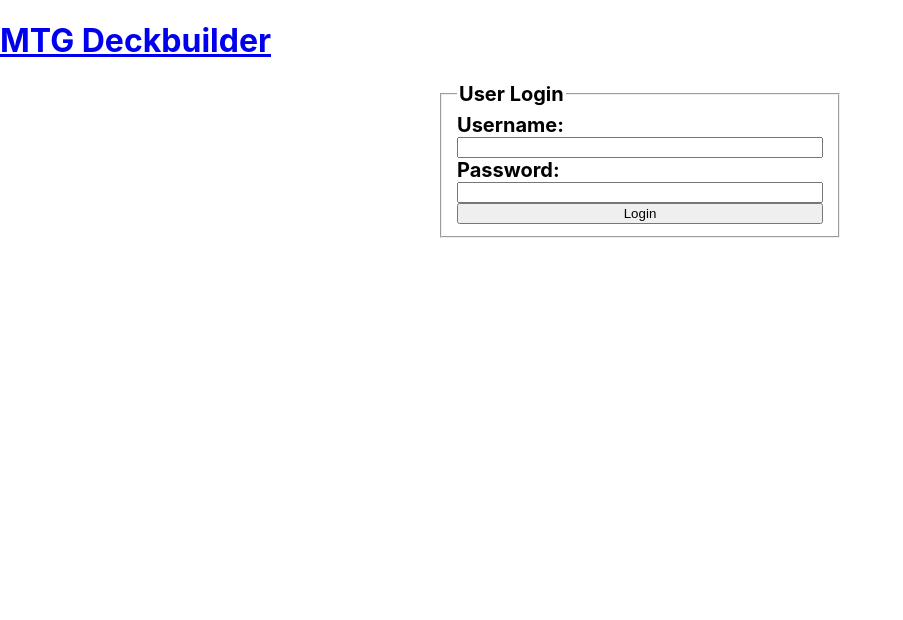
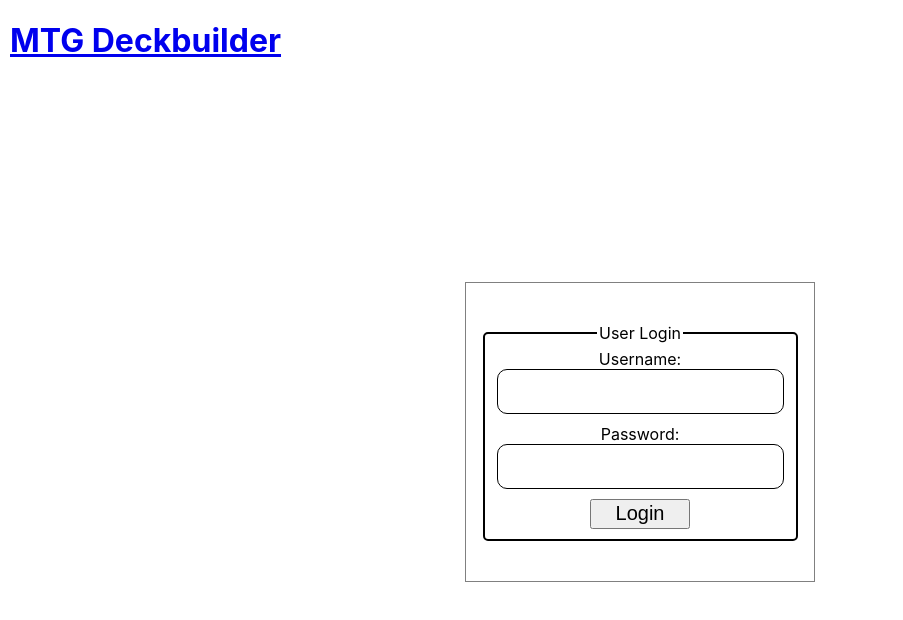
Before and after one commit to jerradm85/mtg-deckbuilder-app, a React (Create React App) app: page /login in a window 1280 px wide. Shown: the top 620 px of the page, without its empty margins (0-903 px from the left). Built offline with nearby package versions, Linux system fonts and the light colour scheme.

Commit message:
mid way through wireframes

```diff
--- a/src/App.css
+++ b/src/App.css
@@ -4,12 +4,6 @@
     min-height: calc(100vh - 80px);
 }
 
-.left {
-    background-color: darkslategray;
-    color: azure;
-  }
-
-.right {
-    background-color: wheat;
-    color: firebrick;
+h1 {
+    margin-left: 10px;
 }
--- a/src/App.js
+++ b/src/App.js
@@ -74,13 +74,11 @@
     return (
       <Context.Provider value={value}>
         <div>
-          <header>
-          <Link className='Logo' to='/'><h1>MTG Deckbuilder</h1></Link>
-          <nav>
+          <header className="">
+          <Link className="logo" to='/'><h1>MTG Deckbuilder</h1></Link>
           <Route className='' exact path="/" component={Nav} />
           <Route path='/register' component={Registration} />
           <Route path='/login' component={Login} />
-          </nav>
           </header>
           <main>
             <Route exact path="/" component={Example} />
--- a/src/Components/Login/Login.css
+++ b/src/Components/Login/Login.css
@@ -2,9 +2,44 @@
     box-sizing: border-box;
 }
 
-.loginForm {
+.login_container {
+    align-items: center;
+    border: 1px gray solid;
     display: flex;
+    height: 300px;
+    justify-content: center;
+    margin: 0 auto;
+    padding: 10px;
+    position: relative;
+    top: 200px;
+    width: 350px;
+}
+
+.login_form {
+    text-align: center;
+}
+
+.login_field {
+    border: 2px black solid;
+    display: flex;
+    border-radius: 5px;
     flex-direction: column;
     margin: auto;
     max-width: 400px;
 }
+
+.login_form_input {
+    border: 1px black solid;
+    border-radius: 10px;
+    padding: 10px;
+    font-size: 20px;
+    margin: 0 auto;
+    margin-bottom: 10px;
+}
+
+.login_button {
+    height: 30px;
+    margin: 0 auto;
+    width: 100px;
+    font-size: 20px;
+}
--- a/src/Components/Login/Login.js
+++ b/src/Components/Login/Login.js
@@ -23,15 +23,15 @@
 
     render() {
         return (
-            <div>
-                <form action="login" onSubmit={this.handleLogin}>
-                    <fieldset className="loginForm">
+            <div className="login_container">
+                <form className="login_form" action="login" onSubmit={this.handleLogin}>
+                    <fieldset className="login_field">
                         <legend>User Login</legend>
                         <label htmlFor="username">Username:</label>
-                        <input type="text" name="username" />
+                        <input className="login_form_input" type="text" name="username" />
                         <label htmlFor="password">Password:</label>
-                        <input type="text" name="password" />
-                        <button type="submit">Login</button>
+                        <input className="login_form_input" type="text" name="password" />
+                        <button className="login_button" type="submit">Login</button>
                     </fieldset>
                 </form>
             </div>
--- a/src/Components/Main/Main.css
+++ b/src/Components/Main/Main.css
@@ -1,20 +1,23 @@
-.example1, .example2, .about {
+.example, .about {
     border: 1px gray solid;
     display: flex;
-    justify-content: center;
-    height: 600px;
     max-width: 800px;
     margin: 0 auto;
     margin-top: 30px;
-
 }
 
 .example {
+    flex-direction: column;
     align-items: center;
+    padding: 10px;
 }
 
+
 .about {
-
+    flex-direction: column;
+    align-items: center;
+    padding-left: 15px;
+    padding-right: 15px;
 }
 
 .regbutton {
@@ -31,7 +34,18 @@
     width: 150px;
 }
 
-h3 {
+h2 {
     text-align: center;
-    font-size: 25px;
+    font-size: 24px;
 }
+
+p {
+    text-align: center;
+    font-size: 20px;
+    letter-spacing: 1px;
+}
+
+.img {
+    max-width: fill;
+    height: auto;
+}
--- a/src/Components/Main/Main.js
+++ b/src/Components/Main/Main.js
@@ -5,18 +5,26 @@
 
 class Main extends React.Component {
     render() {
+        const image = `https://www.nomadfoods.com/wp-content/uploads/2018/08/placeholder-1-e1533569576673-960x960.png`;
         return (
-            <div>
+            <div className="main_container">
                 <section className="about">
-                    This is The About Section
+                    <h2>Welcome to MTG Deckbuilder!</h2>
+                    <p>
+                    This app was designed to be a companion to users, allowing them to create decks,
+                    customize them by adding cards, explain their strategies for play, and share decks
+                    created with other users.
+                    </p>
                 </section>
-                <section className="example1">
-                    This is the example section
+                <section className="example">
+                    <img className="img" src={image} alt="" />
+                    <h2>This is an example section</h2>
                 </section>
-                <section className="example2">
-
+                <section className="example">
+                    <img className="img" src={image} alt="" />
+                    <h2>This is an example section</h2>
                 </section>
-                <h3>Interested? Click below to sign up!</h3>
+                <h2>Interested? Click below to sign up!</h2>
                 <Link className="regbutton" to='/register'>Register</Link>
             </div>
         )
--- a/src/Components/Nav/Nav.css
+++ b/src/Components/Nav/Nav.css
@@ -1,4 +1,9 @@
-Nav {
+.nav {
+   position: relative;
+   text-align: right;
+   bottom: 55px;
    font-size: 20px;
    font-weight: bold;
+   margin-left: 350px;
+   margin-right: 10px;
 }
--- a/src/Components/Nav/Nav.js
+++ b/src/Components/Nav/Nav.js
@@ -9,12 +9,13 @@
 
     render() {
         return (
-            <div className="Nav">
+            <div className="nav">
                 {
                     this.context.user ? (<>
                         <Link to='/'>Logout</Link>
                     </>) : (<>
                         <Link to='/login'>Login</Link>
+                        {' '}
                         <Link to='/register'>Register</Link>
                     </>)
                 }
--- a/src/Components/Registration/Registration.css
+++ b/src/Components/Registration/Registration.css
@@ -1,9 +1,5 @@
 * {
     box-sizing: border-box;
-}
-
-.reg_page {
-
 }
 
 .reg_form_input {
@@ -15,7 +11,7 @@
     margin-bottom: 10px;
 }
 
-.formField {
+.form_field {
     border: 2px black solid;
     display: flex;
     border-radius: 5px;
@@ -24,7 +20,7 @@
     max-width: 400px;
 }
 
-.regContainer {
+.reg_container {
     align-items: center;
     border: 1px gray solid;
     display: flex;
@@ -38,7 +34,7 @@
 
 }
 
-.regForm {
+.reg_form {
     text-align: center;
 }
 
--- a/src/Components/Registration/Registration.js
+++ b/src/Components/Registration/Registration.js
@@ -44,10 +44,9 @@
 
     render() {
         return (
-            <div className="reg_page">
-                <div className="regContainer">
-                <form className="regForm" action="submit" onSubmit={this.handleSubmit}>
-                <fieldset className="formField">
+            <div className="reg_container">
+                <form className="reg_form" action="submit" onSubmit={this.handleSubmit}>
+                    <fieldset className="form_field">
                         <legend>New User Registration</legend>
                         <label htmlFor="username">Username:</label>
                         <input className="reg_form_input" type="text" name="username" />
@@ -61,7 +60,7 @@
                     </fieldset>
                 </form>
             </div>
-            </div>
+
         )
     }
 }
--- a/src/Components/User/User.css
+++ b/src/Components/User/User.css
@@ -1,4 +1,50 @@
-.Deck {
+.user_decks_container {
+    border: 1px gray solid;
+    padding-top: 10px;
+    padding-bottom:  10px;
+    display: flex;
+    flex-direction: column;
+    width: 275px;
+}
+
+.deck {
+    border: 1px gray solid;
+    margin-top: 20px;
+    margin-left: 10px;
+    width: 250px;
     display: flex;
     flex-direction: column;
 }
+
+.deck_name {
+    font-size: 20px;
+    position: relative;
+    top: 10px;
+    left: 20px;
+}
+
+.deck_delete {
+    width: 75px;
+    height: 25px;
+    position: relative;
+    left: 168px;
+    bottom: 5px;
+}
+
+.create_deck {
+    font-size: 24px;
+    margin-left: 10px;
+    border: 1px gray solid;
+    text-align: center;
+    padding-bottom: 5px;
+    width: 100px;
+}
+
+.edit_deck {
+    border: 1px gray solid;
+    width: 75px;
+    text-align: center;
+    position: relative;
+    left: 168px;
+    bottom: 10px;
+}
--- a/src/Components/User/User.js
+++ b/src/Components/User/User.js
@@ -1,6 +1,7 @@
 import React from 'react'
 import Context from '../../Context'
 import { Link } from 'react-router-dom'
+import './User.css'
 
 class User extends React.Component {
     static contextType = Context;
@@ -13,15 +14,15 @@
     render() {
         const decks = this.context.decks;
         return (
-            <div>
-                <Link to={`/create`}>Create Deck</Link>
-                {decks.map(deck => {
-                   return <div className="Deck" key={deck.id}>
-                       <Link to={`/deck/${deck.id}`}>{deck.title}</Link>
-                        <Link to={`/update`}>Update Deck</Link>
-                        <button onClick={this.handleDeleteDeck}>Delete</button>
-                   </div>
-                })}
+            <div className="user_decks_container">
+                <Link className="create_deck" to={`/create`}>+Deck</Link>
+                {decks.map(deck =>
+                    <div className="deck" key={deck.id}>
+                        <Link className="deck_name" to={`/deck/${deck.id}`}>{deck.title}</Link>
+                        <Link className="edit_deck" to={`/update`}>Edit</Link>
+                        <button className="deck_delete" onClick={this.handleDeleteDeck}>Delete</button>
+                    </div>
+                )}
             </div>
         )
     }
```
Lines whose indentation alone changed are shown as unchanged.
